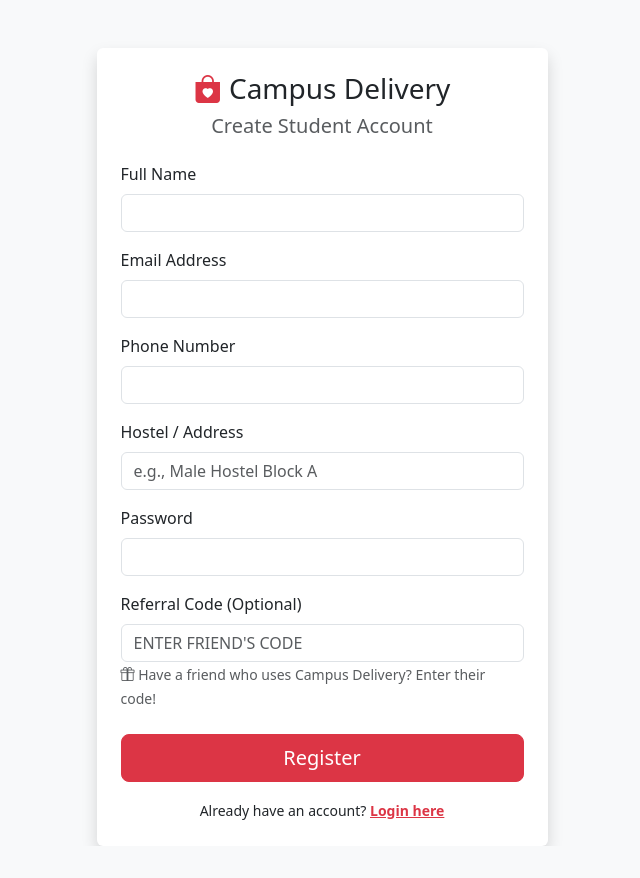
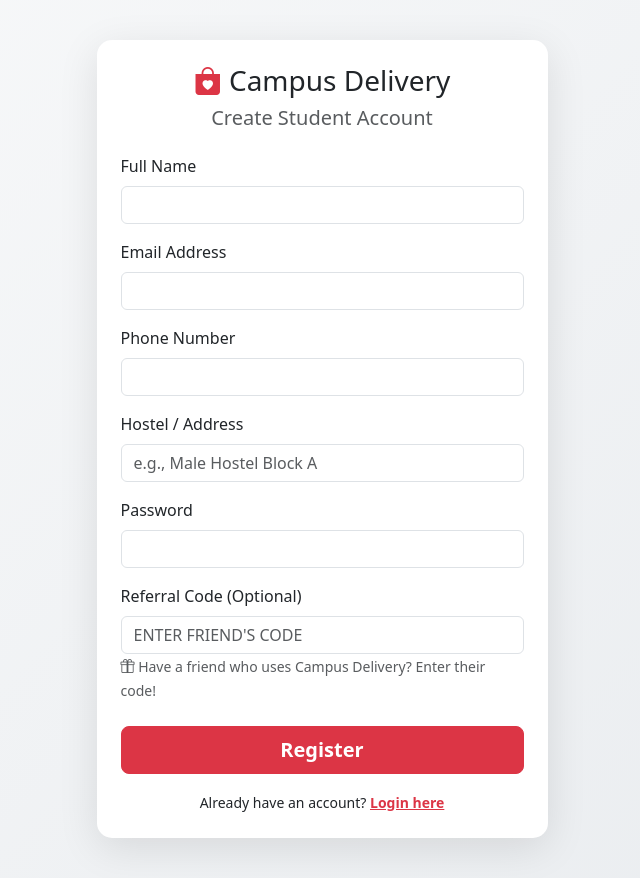
Before and after one commit to sawojide/Campus-Delivery, a PHP site: page /campus_delivery/register.php in a window 1280 px wide. Shown: the whole page, without its empty margins (318-958 px from the left). Before the commit the page ends 846 px from the top, so only its background shows below. Run offline with PHP 8.4, Linux system fonts and the light colour scheme; data comes from the database, SQL or seed files in the repository.

Commit message:
Polish existing register.php with transaction safety and logged-in redirect

```diff
--- a/register.php
+++ b/register.php
@@ -2,21 +2,33 @@
 session_start();
 require 'includes/db.php';
 
+// Redirect if already logged in
+if (isset($_SESSION['user_id'])) {
+    header("Location: dashboard.php");
+    exit;
+}
+
 $message = "";
-$message_type = ""; // 'success' or 'danger'
+$message_type = "";
 $referral_error = "";
 
 if ($_SERVER['REQUEST_METHOD'] == 'POST') {
-    $full_name = trim($_POST['full_name']);
-    $email = trim($_POST['email']);
-    $phone = trim($_POST['phone']);
-    $password = $_POST['password'];
+    $full_name = trim($_POST['full_name'] ?? '');
+    $email = trim($_POST['email'] ?? '');
+    $phone = trim($_POST['phone'] ?? '');
+    $password = $_POST['password'] ?? '';
     $hostel_address = trim($_POST['hostel_address'] ?? '');
     $referral_code_input = strtoupper(trim($_POST['referral_code'] ?? ''));
 
     // Basic validation
     if (empty($full_name) || empty($email) || empty($phone) || empty($password)) {
         $message = "All required fields must be filled!";
+        $message_type = "danger";
+    } elseif (!filter_var($email, FILTER_VALIDATE_EMAIL)) {
+        $message = "Invalid email format!";
+        $message_type = "danger";
+    } elseif (strlen($password) < 6) {
+        $message = "Password must be at least 6 characters!";
         $message_type = "danger";
     } else {
         try {
@@ -68,7 +80,10 @@ if ($_SERVER['REQUEST_METHOD'] == 'POST') {
                 }
             }
         } catch (Exception $e) {
-            $pdo->rollBack();
+            // Rollback transaction on error
+            if ($pdo->inTransaction()) {
+                $pdo->rollBack();
+            }
             $message = "Registration failed: " . $e->getMessage();
             $message_type = "danger";
         }
@@ -81,17 +96,29 @@ if ($_SERVER['REQUEST_METHOD'] == 'POST') {
     <meta charset="UTF-8">
     <meta name="viewport" content="width=device-width, initial-scale=1.0">
     <title>Register - Campus Delivery</title>
-    <!-- Bootstrap 5 CSS (For beautiful, responsive layout) -->
     <link href="https://cdn.jsdelivr.net/npm/bootstrap@5.3.0/dist/css/bootstrap.min.css" rel="stylesheet">
-    <!-- Bootstrap Icons (For shopping carts, users, etc.) -->
     <link rel="stylesheet" href="https://cdn.jsdelivr.net/npm/bootstrap-icons@1.10.5/font/bootstrap-icons.css">
+    <style>
+        body {
+            background: linear-gradient(135deg, #f8f9fa 0%, #e9ecef 100%);
+            min-height: 100vh;
+            display: flex;
+            align-items: center;
+            padding: 40px 0;
+        }
+        .register-card {
+            background: white;
+            border-radius: 15px;
+            box-shadow: 0 10px 40px rgba(0,0,0,0.1);
+        }
+    </style>
 </head>
-<body class="bg-light">
+<body>
 
-<div class="container mt-5">
+<div class="container">
     <div class="row justify-content-center">
         <div class="col-md-6 col-lg-5">
-            <div class="card shadow border-0">
+            <div class="card register-card border-0">
                 <div class="card-body p-4">
                     <h3 class="text-center mb-2"><i class="bi bi-bag-heart-fill text-danger"></i> Campus Delivery</h3>
                     <h5 class="text-center text-muted mb-4">Create Student Account</h5>
@@ -114,7 +141,7 @@ if ($_SERVER['REQUEST_METHOD'] == 'POST') {
                         </div>
                         <div class="mb-3">
                             <label class="form-label">Phone Number</label>
-                            <input type="tel" name="phone" class="form-control" value="<?= htmlspecialchars($_POST['phone'] ?? '') ?>" required>
+                            <input type="tel" name="phone" class="form-control" value="<?= htmlspecialchars($_POST['phone'] ?? '') ?>" required pattern="[0-9]{11}" title="Please enter an 11-digit phone number">
                         </div>
                         <div class="mb-3">
                             <label class="form-label">Hostel / Address</label>
@@ -136,7 +163,7 @@ if ($_SERVER['REQUEST_METHOD'] == 'POST') {
                             <?php endif; ?>
                         </div>
 
-                        <button type="submit" class="btn btn-danger w-100 mb-3 btn-lg">Register</button>
+                        <button type="submit" class="btn btn-danger w-100 mb-3 btn-lg fw-bold">Register</button>
                     </form>
 
                     <div class="text-center">
@@ -148,7 +175,6 @@ if ($_SERVER['REQUEST_METHOD'] == 'POST') {
     </div>
 </div>
 
-<!-- Bootstrap JS Bundle -->
 <script src="https://cdn.jsdelivr.net/npm/bootstrap@5.3.0/dist/js/bootstrap.bundle.min.js"></script>
 </body>
 </html>
```
